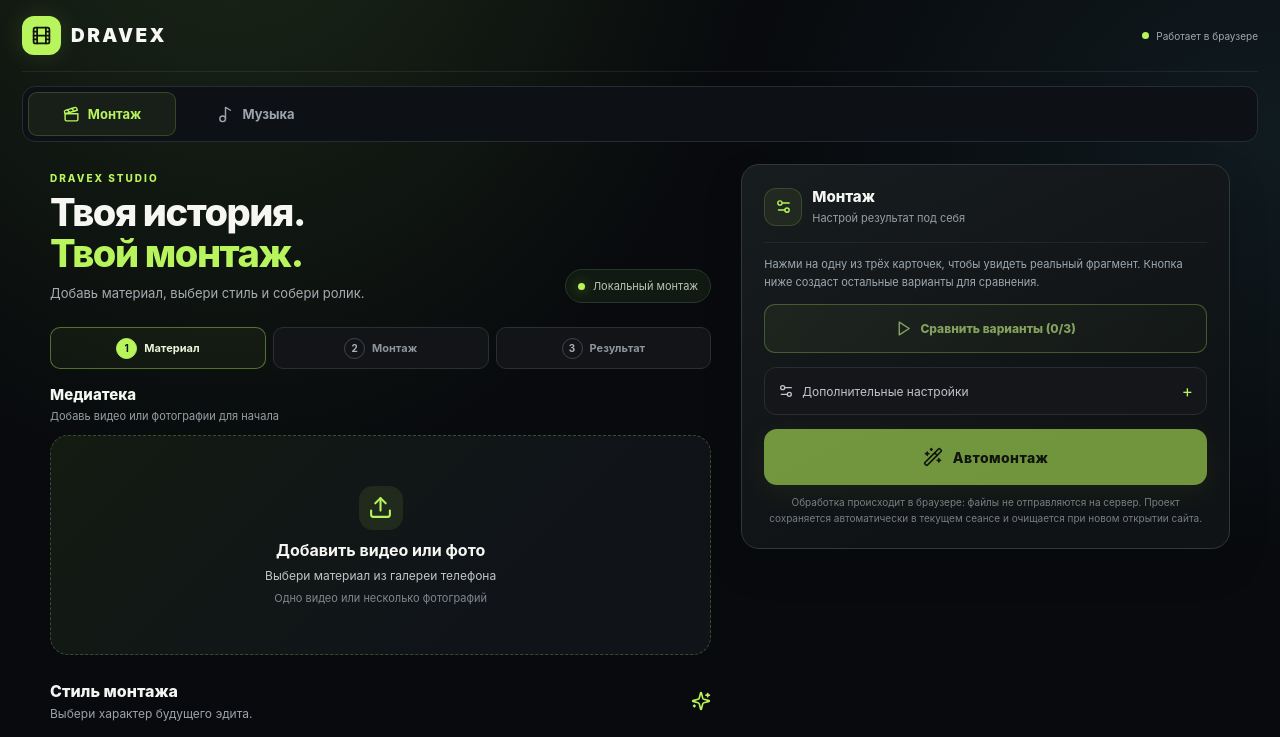
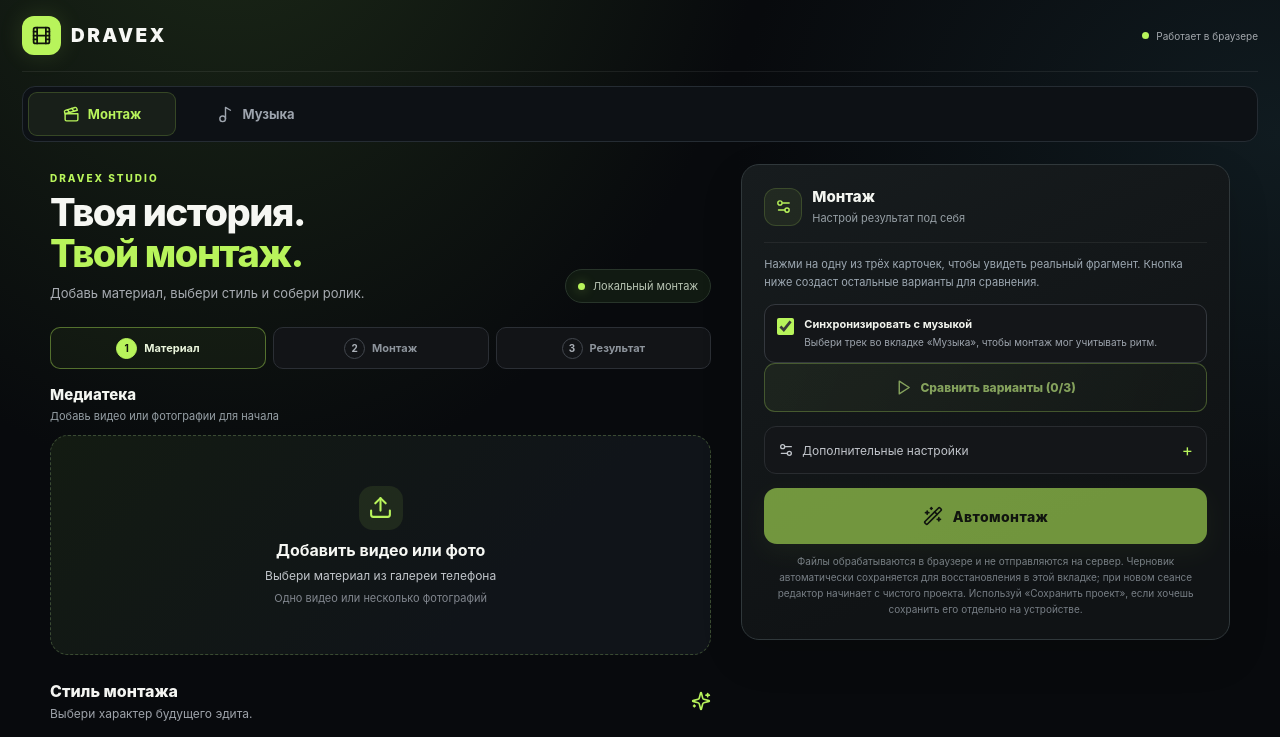
Before and after one commit to mlbbgame/dravex-ai-video-editor, a React (Vite) app: page / in a window 1280 px wide. Shown: the top 737 px of the page. Built offline with nearby package versions, Linux system fonts and the light colour scheme.

Commit message:
Simplify montage controls and protect project clearing

```diff
--- a/src/App.tsx
+++ b/src/App.tsx
@@ -257,6 +257,7 @@
 
   const clearEditor = () => {
     if (busy || previewBusy || projectBusy) return;
+    if (!window.confirm("Очистить текущий проект? Исходные файлы и настройки редактора будут убраны из рабочего пространства.")) return;
     mediaUrls.forEach((url) => URL.revokeObjectURL(url));
     if (musicUrl) URL.revokeObjectURL(musicUrl);
     if (outputUrl) URL.revokeObjectURL(outputUrl);
@@ -785,7 +786,6 @@
               <div><span className="dravex-eyebrow">DRAVEX AUDIO LAB</span><h1>Твоя музыка.<br /><span>Твой монтаж.</span></h1><p>Phonk, dark slowed, anime/gaming и динамичные биты для эдитов — добавляй трек в один тап.</p></div>
             </div>
             <div className="dravex-music-safety"><CheckCircle2 size={16} /><span>Готовые треки можно прослушать и добавить в монтаж одним нажатием. Подборка оформлена под популярные стили эдитов; все встроенные записи отмечены как CC0. Это не оригинальные коммерческие хиты из TikTok.</span></div>
-            <label className="dravex-music-sync"><input type="checkbox" checked={beatSync} onChange={(event) => { setBeatSync(event.target.checked); invalidateOutput(); }} /><span><strong>Синхронизировать монтаж с битом</strong><small>DRAVEX попробует подстроить смену кадров под ритм выбранной музыки.</small></span></label>
             {musicFile && musicUrl ? <section className="dravex-current-track">
               <div className="dravex-current-track-top"><span className="dravex-track-icon"><Headphones size={19} /></span><div><strong>Выбранный трек</strong><small>{musicFile.name}</small></div><button type="button" aria-label="Убрать выбранную музыку" onClick={clearMusic}><X size={17} /></button></div>
               <audio controls preload="metadata" src={musicUrl}>Твой браузер не поддерживает аудиоплеер.</audio>
@@ -885,6 +885,7 @@
           <aside className="dravex-control-column" aria-label="Управление монтажом">
             <div className="dravex-control-heading"><span className="dravex-control-icon"><Settings2 size={17} /></span><div><h2>Монтаж</h2><p>Настрой результат под себя</p></div></div>
             <p className="dravex-variant-hint">Нажми на одну из трёх карточек, чтобы увидеть реальный фрагмент. Кнопка ниже создаст остальные варианты для сравнения.</p>
+        <label className="dravex-music-sync dravex-editor-sync"><input type="checkbox" checked={beatSync} onChange={(event) => { setBeatSync(event.target.checked); invalidateOutput(); }} /><span><strong>Синхронизировать с музыкой</strong><small>{musicFile ? "DRAVEX попробует подстроить смену кадров под ритм выбранного трека." : "Выбери трек во вкладке «Музыка», чтобы монтаж мог учитывать ритм."}</small></span></label>
         <button className="dravex-preview-action" type="button" disabled={!mediaFiles.length || busy || previewBusy || renderedVariants.length === montageVariants.length} onClick={createStylePreviews}>
           {previewBusy ? <LoaderCircle className="dravex-spin" size={17} /> : <Play size={17} />}
           {previewBusy ? `Подготовка автопросмотра… ${previewProgress}%` : renderedVariants.length === montageVariants.length ? "Все варианты готовы" : `Сравнить варианты (${renderedVariants.length}/${montageVariants.length})`}
@@ -902,7 +903,6 @@
             {musicFile && <label className="dravex-volume"><span>Громкость музыки <strong>{Math.round(musicVolume * 100)}%</strong></span><input type="range" min="0" max="100" step="5" value={Math.round(musicVolume * 100)} onChange={(event) => { setMusicVolume(Number(event.target.value) / 100); invalidateOutput(); }} /></label>}
             <label className="dravex-duration"><span>Переходы</span><select value={transitionMode} onChange={(event) => { setTransitionMode(event.target.value as "auto" | "cinematic" | "action"); invalidateOutput(); }}><option value="auto">Автоматические · разные</option><option value="cinematic">Кинематографичные · растворение</option><option value="action">Экшен · резкие движения</option></select></label>
             <label className="dravex-duration"><span>Сила движения и эффектов</span><select value={effectStrength} onChange={(event) => { setEffectStrength(event.target.value as "soft" | "balanced" | "strong"); invalidateOutput(); }}><option value="soft">Мягкая · спокойнее</option><option value="balanced">Сбалансированная</option><option value="strong">Сильная · динамичнее</option></select></label>
-            <label className="dravex-duration"><span>Синхронизация ритма</span><select value={beatSync ? "on" : "off"} onChange={(event) => { setBeatSync(event.target.value === "on"); invalidateOutput(); }}><option value="on">Включена</option><option value="off">Выключена</option></select></label>
           </div>
           <div className="dravex-project-actions">
             <button type="button" onClick={clearEditor} disabled={!mediaFiles.length || busy || previewBusy || projectBusy}><Trash2 size={15} />Очистить редактор</button>
@@ -913,7 +913,7 @@
         </details>
 
         <button className="dravex-create" type="button" disabled={!mediaFiles.length || busy || previewBusy} onClick={createMontage}>{busy ? <LoaderCircle className="dravex-spin" size={20} /> : <WandSparkles size={20} />}{stage === "rendering" ? "Создаём видео…" : stage === "analyzing" ? "Анализируем материал…" : "Автомонтаж"}</button>
-        <p className="dravex-privacy">Обработка происходит в браузере: файлы не отправляются на сервер. Проект сохраняется автоматически в текущем сеансе и очищается при новом открытии сайта.</p>
+        <p className="dravex-privacy">Файлы обрабатываются в браузере и не отправляются на сервер. Черновик автоматически сохраняется для восстановления в этой вкладке; при новом сеансе редактор начинает с чистого проекта. Используй «Сохранить проект», если хочешь сохранить его отдельно на устройстве.</p>
 
         {busy && <div className="dravex-progress"><div className="dravex-progress-top"><strong>{stage === "analyzing" ? "Анализ материала" : "Создание ролика"}</strong><span>{stage === "analyzing" ? `${getScanPercent(scan)}%` : `${renderProgress}%`}</span></div><div className="dravex-progress-track"><span style={{ width: `${stage === "analyzing" ? getScanPercent(scan) : renderProgress}%` }} /></div><p>{message}</p><small>Не закрывай вкладку во время создания видео.</small></div>}
         {error && <div className="dravex-error" role="alert">{error}</div>}
```
